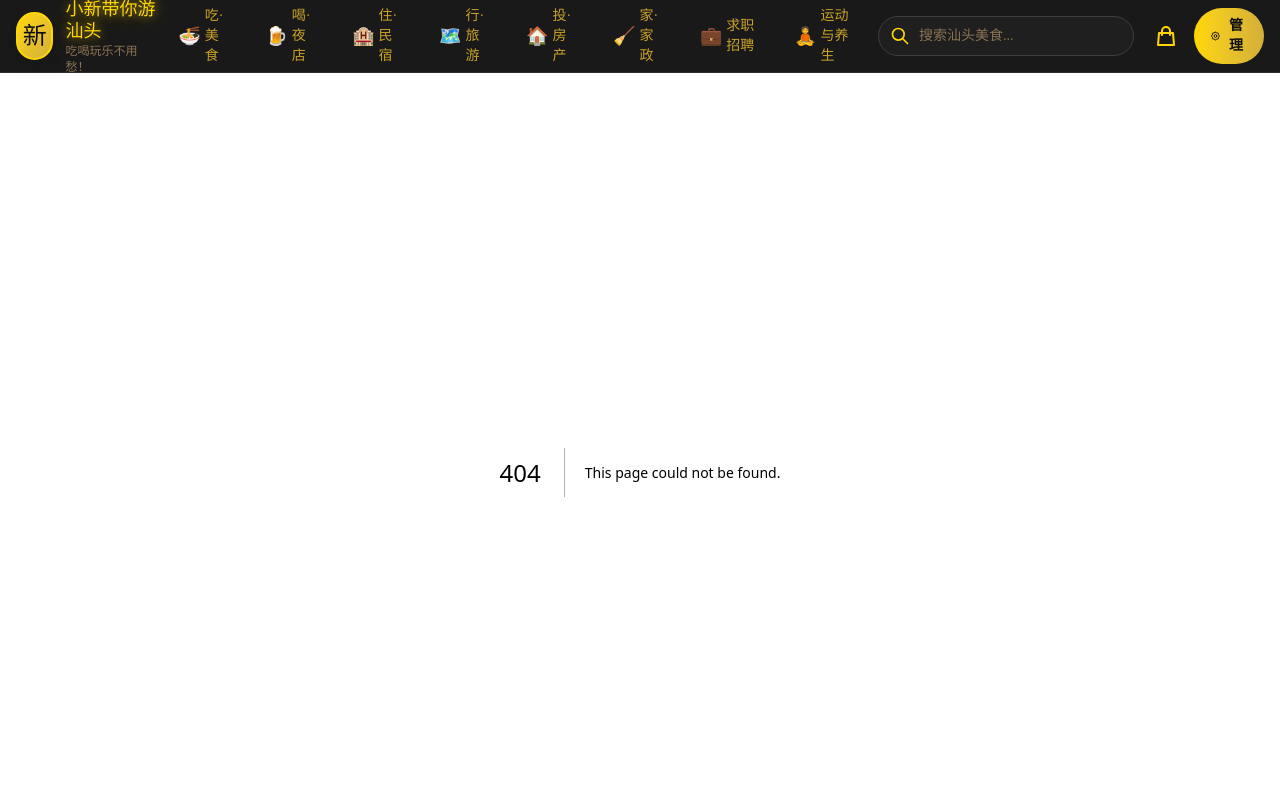
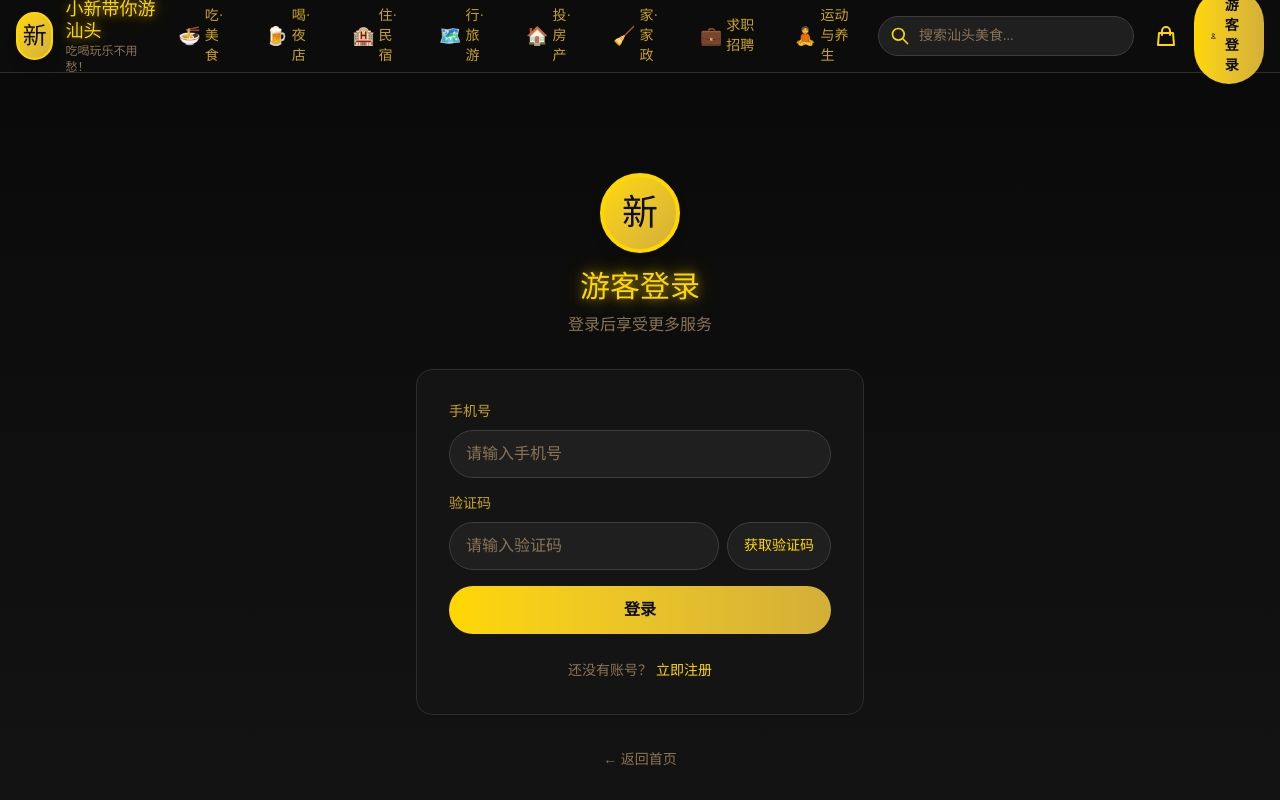
Before and after one commit to xinshuquan/xiaoxin-shantou, a Next.js app: page /login in a window 1280 px wide. Before the commit this address had no page. Shown: the top 800 px of the page. Built offline with nearby package versions, Linux system fonts and the light colour scheme; a web font is replaced by a local one.

Commit message:
feat: add login page and change admin button to tourist login

```diff
--- /dev/null
+++ b/app/login/page.tsx
@@ -0,0 +1,59 @@
+'use client';
+
+import Link from 'next/link';
+
+export default function LoginPage() {
+  return (
+    <div className="min-h-screen bg-gradient-to-b from-[#0A0A0A] to-[#141414] flex items-center justify-center px-4">
+      <div className="w-full max-w-md">
+        <div className="text-center mb-8">
+          <div className="w-20 h-20 mx-auto rounded-full bg-gradient-to-br from-[#FFD700] to-[#D4AF37] flex items-center justify-center text-[#0D0D0D] text-4xl font-bold mb-4 shadow-lg border-4 border-[#FFD700]">
+            <span className="font-calligraphy">新</span>
+          </div>
+          <h1 className="text-3xl font-bold text-[#FFD700] font-calligraphy glow-text">游客登录</h1>
+          <p className="text-[#8B7355] mt-2">登录后享受更多服务</p>
+        </div>
+
+        <div className="bg-[#141414] rounded-2xl p-8 border border-[#2D2D2D]">
+          <div className="space-y-4">
+            <div>
+              <label className="block text-[#C9A227] text-sm mb-2">手机号</label>
+              <input
+                type="tel"
+                placeholder="请输入手机号"
+                className="w-full h-12 px-4 rounded-full bg-[#1F1F1F] border border-[#3D3D3D] focus:border-[#FFD700] outline-none text-[#FFD700] placeholder-[#8B7355]"
+              />
+            </div>
+            <div>
+              <label className="block text-[#C9A227] text-sm mb-2">验证码</label>
+              <div className="flex gap-2">
+                <input
+                  type="code"
+                  placeholder="请输入验证码"
+                  className="flex-1 h-12 px-4 rounded-full bg-[#1F1F1F] border border-[#3D3D3D] focus:border-[#FFD700] outline-none text-[#FFD700] placeholder-[#8B7355]"
+                />
+                <button className="px-4 h-12 bg-[#1F1F1F] border border-[#3D3D3D] rounded-full text-[#FFD700] text-sm hover:border-[#FFD700] transition-colors">
+                  获取验证码
+                </button>
+              </div>
+            </div>
+            <button className="w-full h-12 bg-gradient-to-r from-[#FFD700] to-[#D4AF37] text-[#0D0D0D] rounded-full font-bold hover:shadow-[0_0_30px_rgba(255,215,0,0.5)] transition-all">
+              登录
+            </button>
+          </div>
+
+          <div className="mt-6 text-center">
+            <span className="text-[#8B7355] text-sm">还没有账号？</span>
+            <span className="text-[#FFD700] text-sm ml-1 cursor-pointer hover:underline">立即注册</span>
+          </div>
+        </div>
+
+        <div className="mt-8 text-center">
+          <Link href="/" className="text-[#8B7355] text-sm hover:text-[#FFD700] transition-colors">
+            ← 返回首页
+          </Link>
+        </div>
+      </div>
+    </div>
+  );
+}
--- a/components/layout/Header.tsx
+++ b/components/layout/Header.tsx
@@ -99,14 +99,13 @@ export default function Header() {
               </Link>
 
               <Link
-                href="/admin"
+                href="/login"
                 className="hidden sm:flex items-center gap-2 px-4 py-2 bg-gradient-to-r from-[#FFD700] to-[#D4AF37] text-[#0D0D0D] rounded-full text-sm font-bold hover:shadow-[0_0_25px_rgba(255,215,0,0.5)] hover:scale-105 transition-all font-art"
               >
                 <svg className="w-4 h-4" fill="none" stroke="currentColor" viewBox="0 0 24 24">
-                  <path strokeLinecap="round" strokeLinejoin="round" strokeWidth={2} d="M10.325 4.317c.426-1.756 2.924-1.756 3.35 0a1.724 1.724 0 002.573 1.066c1.543-.94 3.31.826 2.37 2.37a1.724 1.724 0 001.065 2.572c1.756.426 1.756 2.924 0 3.35a1.724 1.724 0 00-1.066 2.573c.94 1.543-.826 3.31-2.37 2.37a1.724 1.724 0 00-2.572 1.065c-.426 1.756-2.924 1.756-3.35 0a1.724 1.724 0 00-2.573-1.066c-1.543.94-3.31-.826-2.37-2.37a1.724 1.724 0 00-1.065-2.572c-1.756-.426-1.756-2.924 0-3.35a1.724 1.724 0 001.066-2.573c-.94-1.543.826-3.31 2.37-2.37.996.608 2.296.07 2.572-1.065z" />
-                  <path strokeLinecap="round" strokeLinejoin="round" strokeWidth={2} d="M15 12a3 3 0 11-6 0 3 3 0 016 0z" />
+                  <path strokeLinecap="round" strokeLinejoin="round" strokeWidth={2} d="M16 7a4 4 0 11-8 0 4 4 0 018 0zM12 14a7 7 0 00-7 7h14a7 7 0 00-7-7z" />
                 </svg>
-                <span>管理</span>
+                <span>游客登录</span>
               </Link>
 
               {/* Mobile Menu Toggle */}
```
